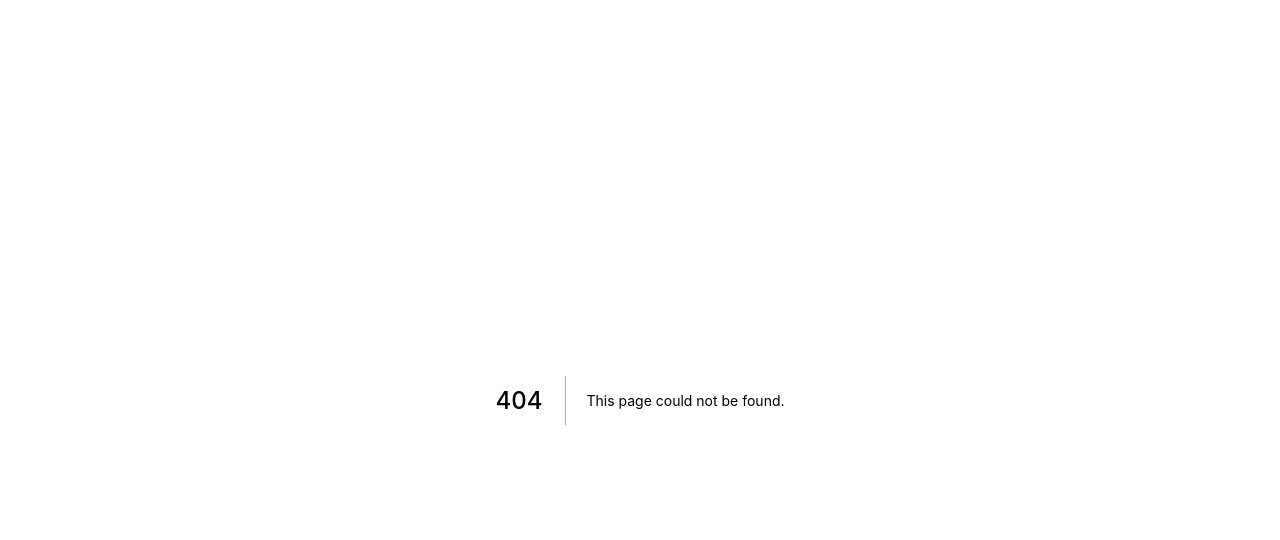
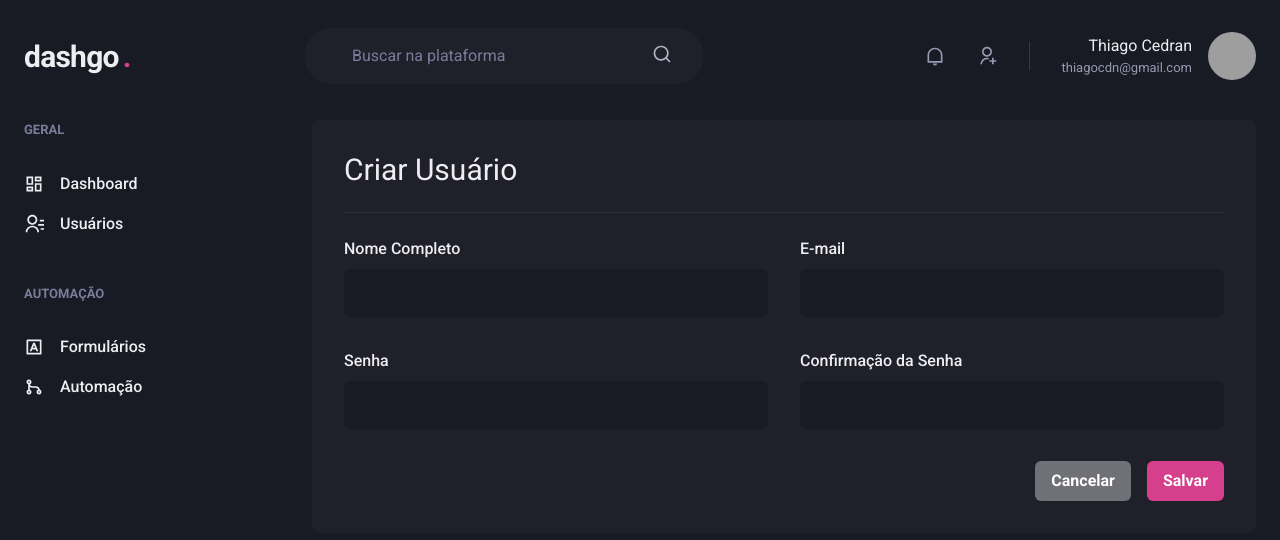
Before and after one commit to thiagocdn/dashgo, a Next.js app: page /users/create in a window 1280 px wide. Before the commit this address had no page. Shown: the top 540 px of the page. Built offline with nearby package versions, Linux system fonts and the light colour scheme; grey boxes are pictures that could not be loaded.

Commit message:
Added user creation

```diff
--- /dev/null
+++ b/src/pages/users/create.tsx
@@ -0,0 +1,55 @@
+import {
+  Box,
+  Button,
+  Divider,
+  Flex,
+  Heading,
+  HStack,
+  SimpleGrid,
+  VStack,
+} from "@chakra-ui/react";
+import { Input } from "../../components/Form/Input";
+import { Header } from "../../components/Header";
+import { Sidebar } from "../../components/Sidebar";
+
+export default function CreateUser() {
+  return (
+    <Box>
+      <Header />
+
+      <Flex w="100%" my="6" maxWidth={1480} mx="auto" px="6">
+        <Sidebar />
+
+        <Box flex="1" borderRadius={8} bgColor="gray.800" p="8">
+          <Heading size="lg" fontWeight="normal">
+            Criar Usuário
+          </Heading>
+
+          <Divider my="6" borderColor="gray.700" />
+
+          <VStack spacing="8">
+            <SimpleGrid minChildWidth="240px" spacing="8" w="100%">
+              <Input name="name" label="Nome Completo" />
+              <Input name="email" type="email" label="E-mail" />
+            </SimpleGrid>
+            <SimpleGrid minChildWidth="240px" spacing="8" w="100%">
+              <Input name="password" type="password" label="Senha" />
+              <Input
+                name="password_confirmation"
+                type="password"
+                label="Confirmação da Senha"
+              />
+            </SimpleGrid>
+          </VStack>
+
+          <Flex mt="8" justify="flex-end">
+            <HStack spacing="4">
+              <Button colorScheme="whiteAlpha">Cancelar</Button>
+              <Button colorScheme="pink">Salvar</Button>
+            </HStack>
+          </Flex>
+        </Box>
+      </Flex>
+    </Box>
+  );
+}
```
